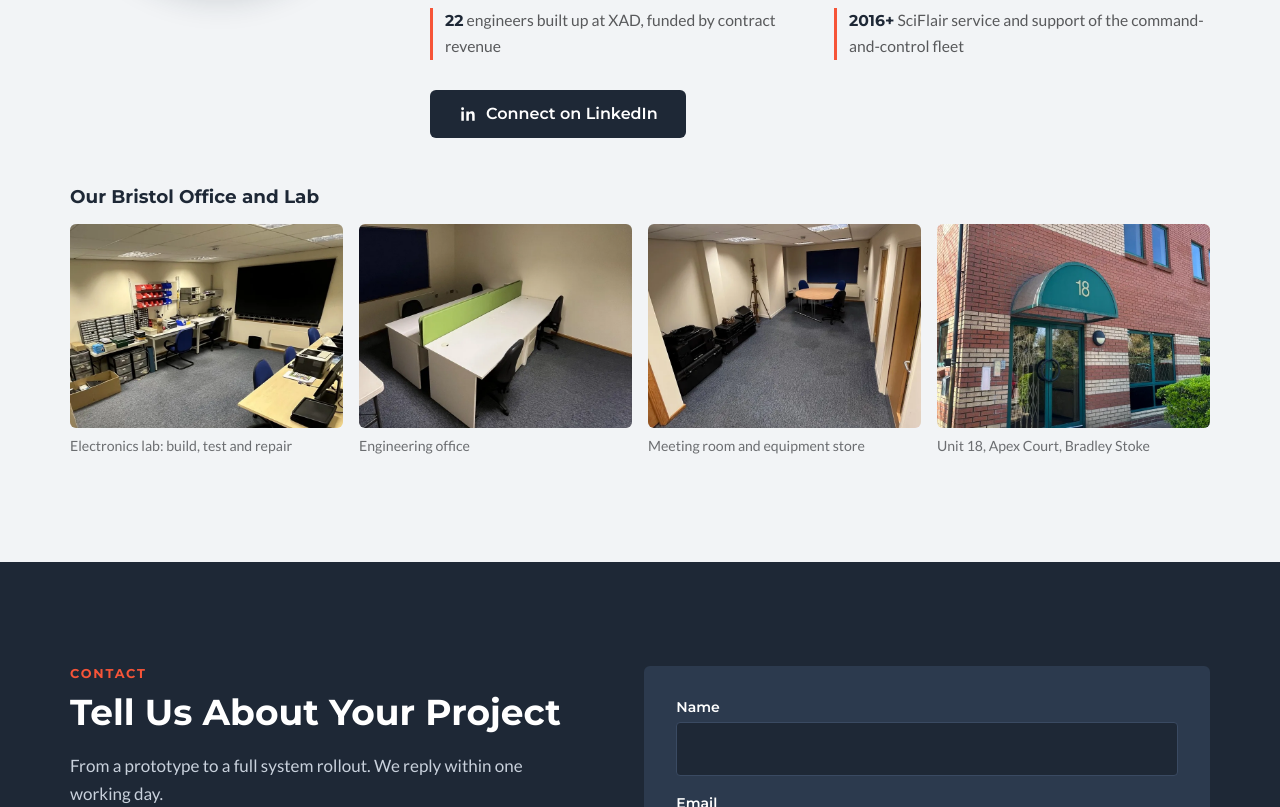
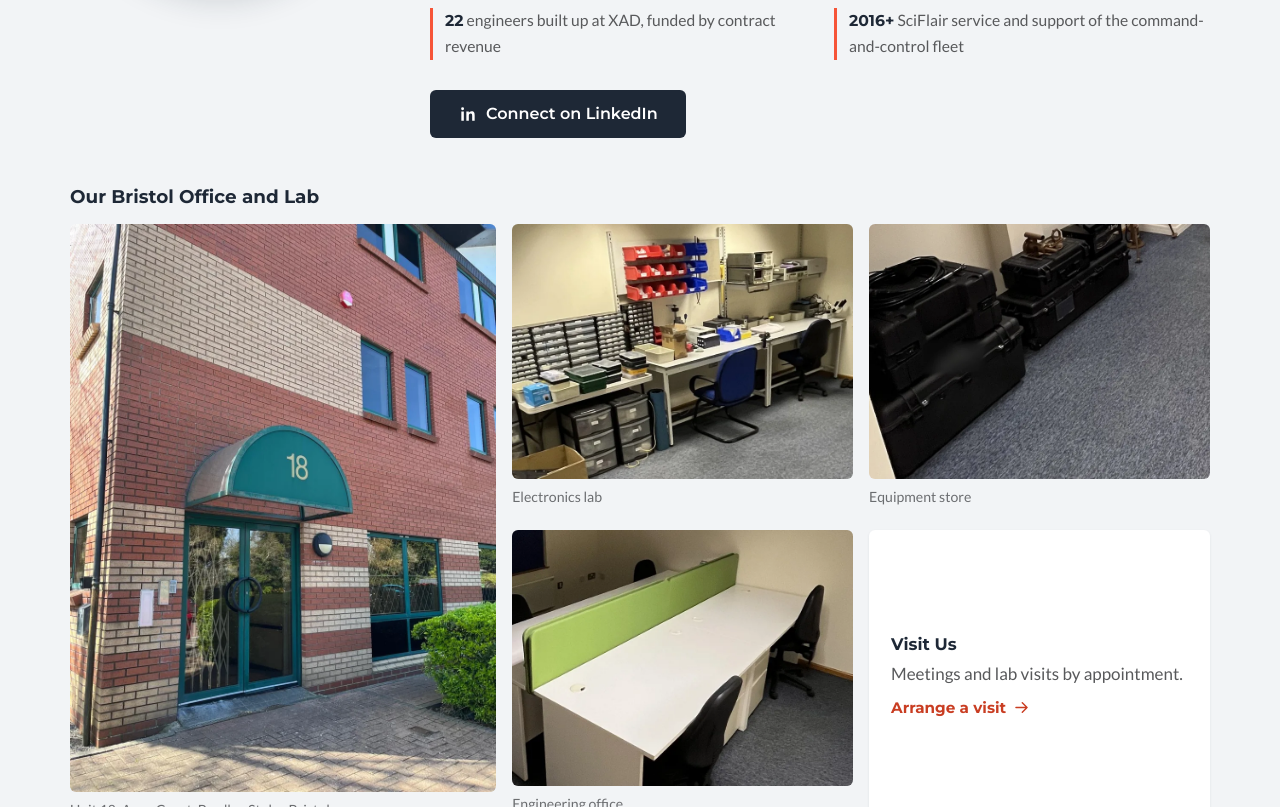
Before and after one commit to axino-iot/sciflair, a Node server app: page / in a window 1280 px wide. Shown: the part 5693-6500 px from the top of the page. Run offline with Node 20, Linux system fonts and the light colour scheme; some libraries are stand-ins or nearby versions.

Commit message:
Bristol base: large entrance photo, close-ups of lab, equipment store and office, Visit Us card; case label blurred
Co-Authored-By: Claude Opus 5.5 <noreply@anthropic.com>
Claude-Session: https://claude.ai/code/session_01Jojw3aMgwVRxQPYYdVEczo

```diff
--- a/public/css/site.css
+++ b/public/css/site.css
@@ -430,9 +430,13 @@ body:not(.home):not(.project):not(.section-page) main { padding-top: 88px; min-h
 /* Bristol base photos */
 .base { margin-top: 48px; }
 .base-title { font-size: 1.15rem; color: var(--navy); margin: 0 0 16px; }
-.base-grid { display: grid; grid-template-columns: repeat(4, 1fr); gap: 16px; }
-.base-grid figure { margin: 0; }
+.base-grid { display: grid; grid-template-columns: 1.25fr 1fr 1fr; gap: 16px; }
+.base-grid figure { margin: 0; display: flex; flex-direction: column; }
 .base-grid img { width: 100%; aspect-ratio: 4 / 3; object-fit: cover; border-radius: var(--radius); }
 .base-grid figcaption { font-size: .88rem; margin-top: 6px; color: #6B6D70; }
-@media (max-width: 960px) { .base-grid { grid-template-columns: 1fr 1fr; } }
-@media (max-width: 520px) { .base-grid { grid-template-columns: 1fr; } }
+.base-main { grid-row: 1 / 3; }
+.base-main img { aspect-ratio: auto; flex: 1; min-height: 0; height: 100%; }
+.base-visit { background: #fff; border-radius: var(--radius); padding: 22px; display: flex; flex-direction: column; justify-content: center; box-shadow: 0 1px 3px rgba(30,40,54,.08); }
+.base-visit h4 { margin: 0 0 6px; color: var(--navy); font: 700 1.05rem var(--head); }
+.base-visit p { margin: 0 0 10px; }
+@media (max-width: 760px) { .base-grid { grid-template-columns: 1fr 1fr; } .base-main { grid-column: 1 / 3; grid-row: auto; } .base-visit { padding: 14px; } .base-visit p { font-size: .9rem; } .base-visit .link { font-size: .85rem; } .base-main img { aspect-ratio: 4 / 3; height: auto; } }
--- a/views/home.ejs
+++ b/views/home.ejs
@@ -155,10 +155,11 @@ function ph(label, cls) {
   <div class="wrap base">
     <h3 class="base-title">Our Bristol Office and Lab</h3>
     <div class="base-grid">
-      <figure><img src="/images/company/lab-800.webp" alt="SciFlair electronics lab with workbenches and component storage" width="800" height="600" loading="lazy" /><figcaption>Electronics lab: build, test and repair</figcaption></figure>
-      <figure><img src="/images/company/office-800.webp" alt="SciFlair engineering office with desks for the design team" width="800" height="600" loading="lazy" /><figcaption>Engineering office</figcaption></figure>
-      <figure><img src="/images/company/meeting-room-800.webp" alt="SciFlair meeting room and equipment store" width="800" height="600" loading="lazy" /><figcaption>Meeting room and equipment store</figcaption></figure>
-      <figure><img src="/images/company/entrance-800.webp" alt="Entrance to Unit 18, Apex Court, Bradley Stoke, Bristol" width="800" height="600" loading="lazy" /><figcaption>Unit 18, Apex Court, Bradley Stoke</figcaption></figure>
+      <figure class="base-main"><img src="/images/company/entrance-900.webp" alt="Entrance to Unit 18, Apex Court, Bradley Stoke, Bristol" width="900" height="1200" loading="lazy" /><figcaption>Unit 18, Apex Court, Bradley Stoke, Bristol</figcaption></figure>
+      <figure><img src="/images/company/lab-800.webp" alt="Electronics workbench with component storage and test equipment" width="800" height="600" loading="lazy" /><figcaption>Electronics lab</figcaption></figure>
+      <figure><img src="/images/company/equipment-store-800.webp" alt="Rugged equipment cases in the SciFlair store" width="800" height="600" loading="lazy" /><figcaption>Equipment store</figcaption></figure>
+      <figure><img src="/images/company/office-800.webp" alt="Desks in the SciFlair engineering office" width="800" height="600" loading="lazy" /><figcaption>Engineering office</figcaption></figure>
+      <div class="base-visit"><h4>Visit Us</h4><p>Meetings and lab visits by appointment.</p><a class="link" href="#contact">Arrange a visit <%- include('partials/icon', { name: 'arrow' }) %></a></div>
     </div>
   </div>
 </section>
```
Also changed, not shown: public/images/company/entrance-800.webp (deleted), public/images/company/entrance-900.webp (added), public/images/company/equipment-store-800.webp (added), public/images/company/lab-800.webp, public/images/company/meeting-room-800.webp (deleted), public/images/company/office-800.webp.
